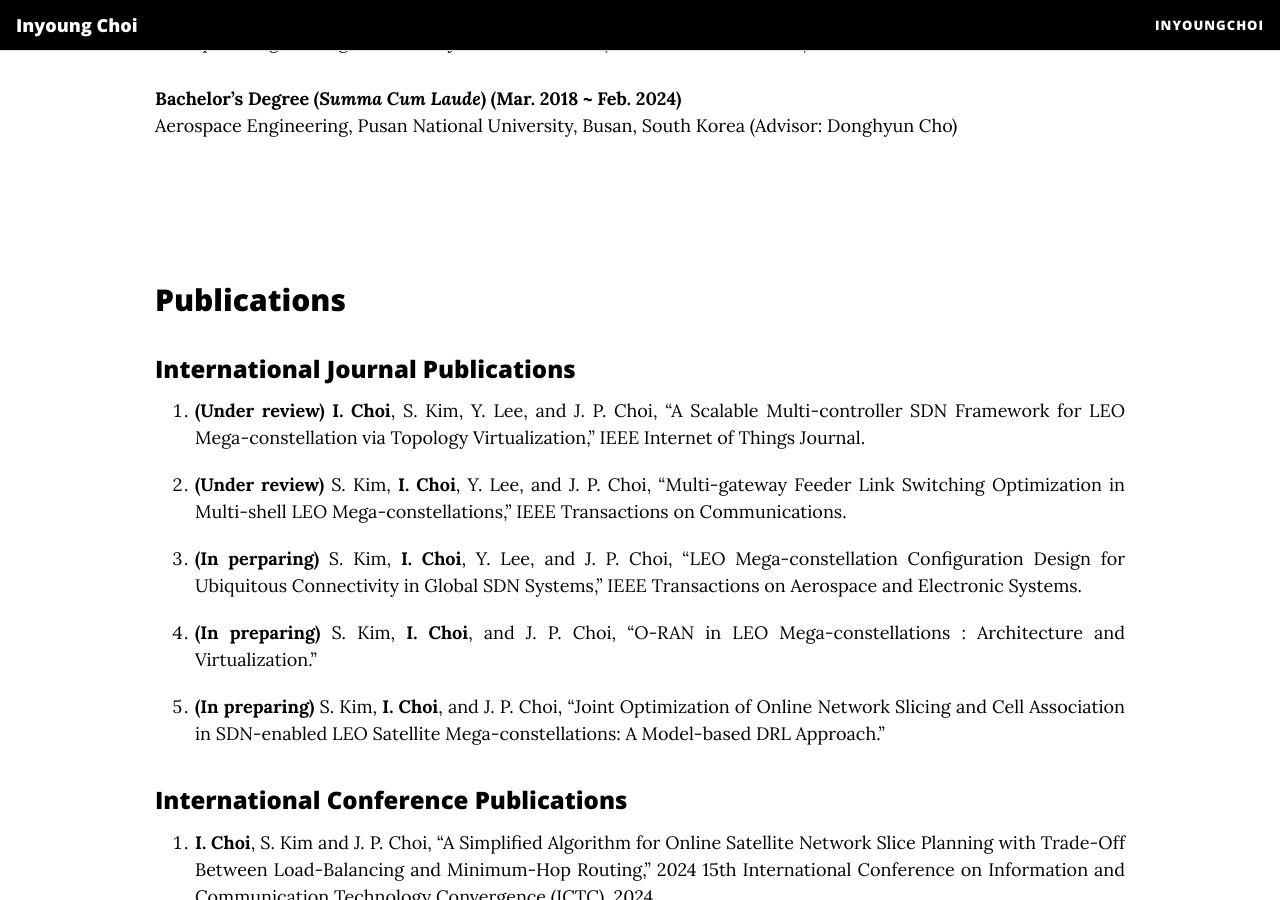
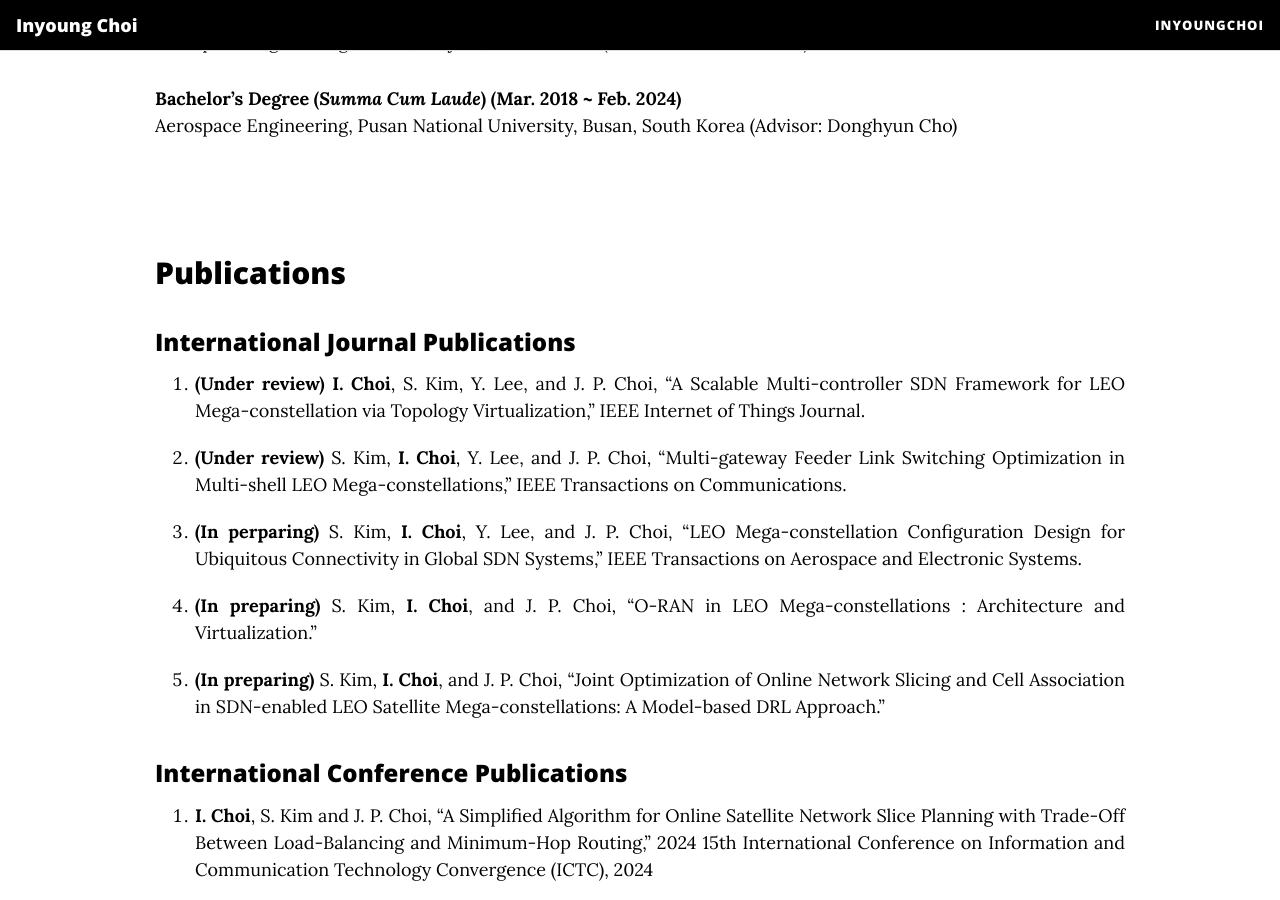
Before and after one commit to InyoungChoi-acai/InyoungChoi-acai.github.io, a Jekyll site: the page built from InyoungChoi.md, in a window 1280 px wide and 900 px high, scrolled down 610 px. Built offline with Jekyll 4.4.1, drawn with Linux system fonts in a browser that asks for light colours; nearby versions of some CDN libraries.

Commit message:
Update InyoungChoi.md

```diff
--- a/InyoungChoi.md
+++ b/InyoungChoi.md
@@ -29,7 +29,7 @@ Inyoung Choi received his B.S. degree (*summa cum laude*) in aerospace engineeri
  **Bachelor's Degree (*Summa Cum Laude*) (Mar. 2018 ~ Feb. 2024)**<br>
  Aerospace Engineering, Pusan National University, Busan, South Korea (Advisor: Donghyun Cho)
 
-<br><br>
+<br>
 
 ## Publications
 ### International Journal Publications
@@ -52,12 +52,12 @@ Inyoung Choi received his B.S. degree (*summa cum laude*) in aerospace engineeri
   3. **최인영**, 김원기, 남현우, 조민선, 최정열, "다목적 소형 과학 로켓의 개발 및 시험", 한국추진공학회, 추계종합학술대회, Nov. 2023
   4. 김원기, 남현우, **최인영** 외 4명, "PROCKET-Ⅲ 소형고체로켓의 자세제어기 개발", 한국추진공학회, 추계종합학술대회, Nov. 2021
 
-<br><br>
+<br>
 
 ## Patents
 1. To be updated
 
-<br><br>
+<br>
 
 ## Research Experience
 ### Graduate Research Associate
@@ -78,7 +78,7 @@ Inyoung Choi received his B.S. degree (*summa cum laude*) in aerospace engineeri
   2. Designed a ground station GUI using the Processing programming language
   3. Established the flight S/W for a scientific rocket
 
-<br><br>
+<br>
 
 ## Honors and Awards
   1. **Participation prize**, The Korean Society of Aeronautics and Space Science (June. 2023)<br>
@@ -93,7 +93,7 @@ Inyoung Choi received his B.S. degree (*summa cum laude*) in aerospace engineeri
   4. **Grand prize**, Ministerial of Science and ICT (Dec. 2021)<br>
   : Rocket Launch Competition, Aerospace Science Competition
 
-<br><br>
+<br>
 
 ## Scholarship
   1. **Hyunsong Educational & Cultural Foundation Scholarship (2025 ~ )**<br>
```
